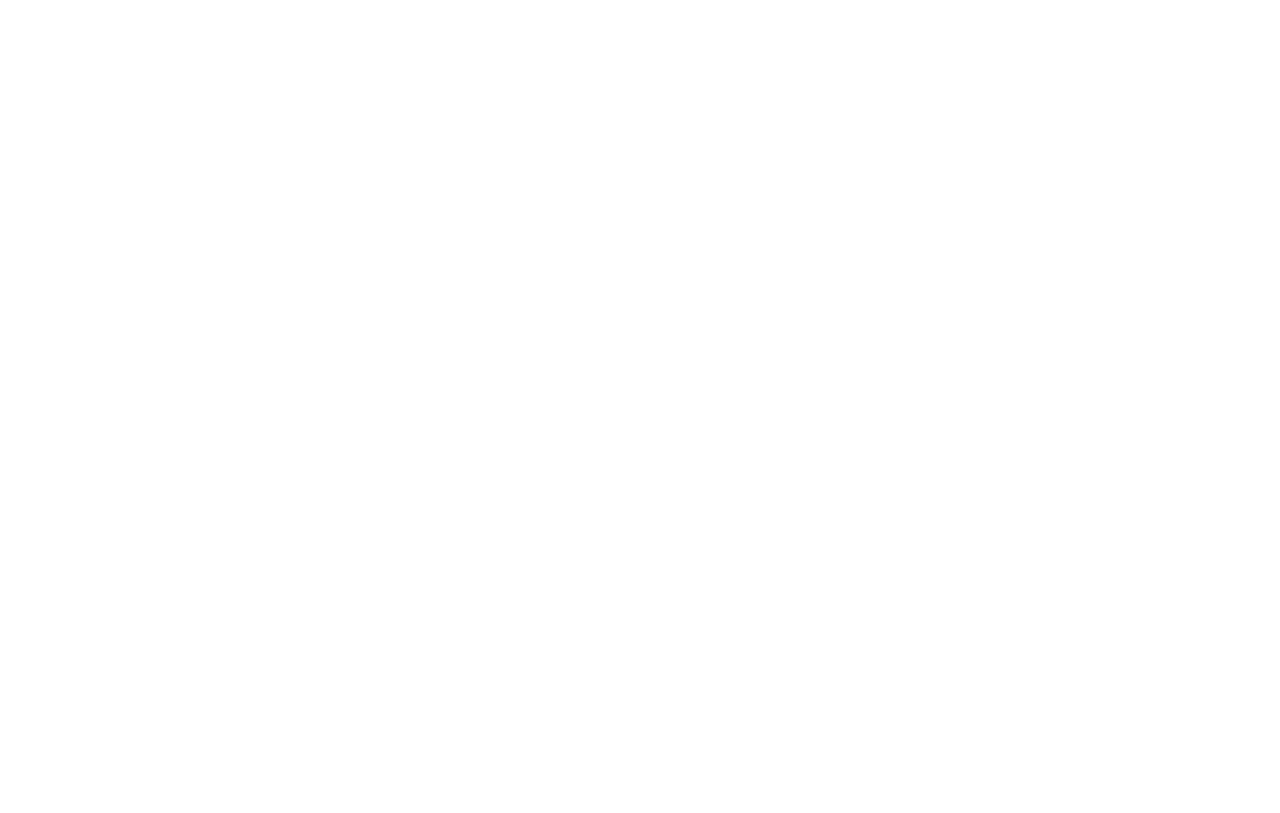
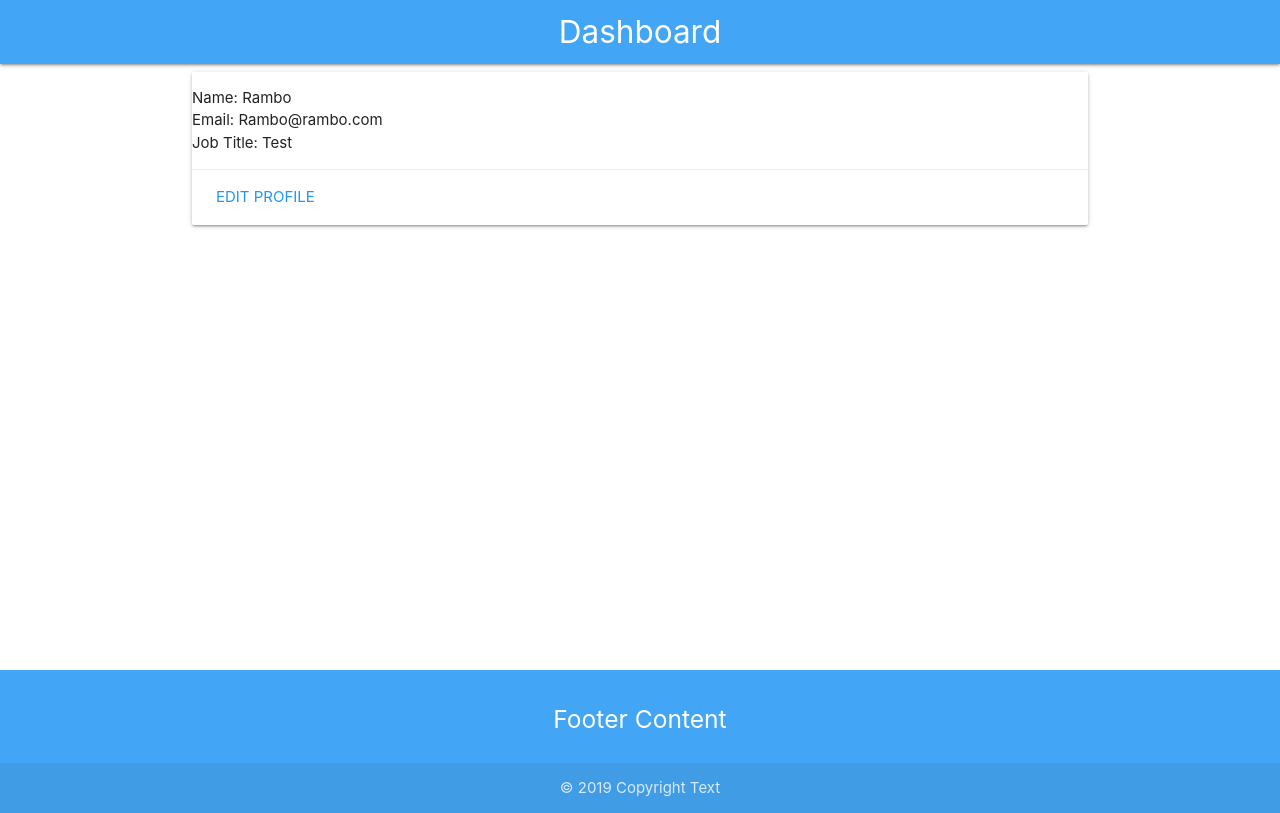
Before and after one commit to twistedx/timecard-app, a React (Create React App) app in the folder client/: page /dash in a window 1280 px wide. Built offline with nearby package versions, Linux system fonts and the light colour scheme.

Commit message:
added dash page route

```diff
--- a/client/src/App.js
+++ b/client/src/App.js
@@ -1,4 +1,5 @@
 import LoginPage from './components/LoginPage/Login/Login';
+import Dashboard from './components/DashboardPage/Dashboard/Dashboard';
 import React, { Fragment, useEffect, useContext } from 'react';
 import { BrowserRouter as Router, Route, Switch } from 'react-router-dom';
 import Navbar from './components/Layout/Navbar/Navbar';
@@ -34,6 +35,7 @@
           <Route exact path='/about' component={About} />
           <Route exact path='/register' component={Register} />
           <Route exact path='/login' component={LoginPage} />
+          <Route exact path='/dash' component={Dashboard} />
         </Switch>
       </Fragment>
     </Router>
--- a/client/src/components/DashboardPage/Dashboard/Dashboard.js
+++ b/client/src/components/DashboardPage/Dashboard/Dashboard.js
@@ -30,4 +30,4 @@
     )
 }
 
-export default Dashboard
+export default Dashboard;
```
